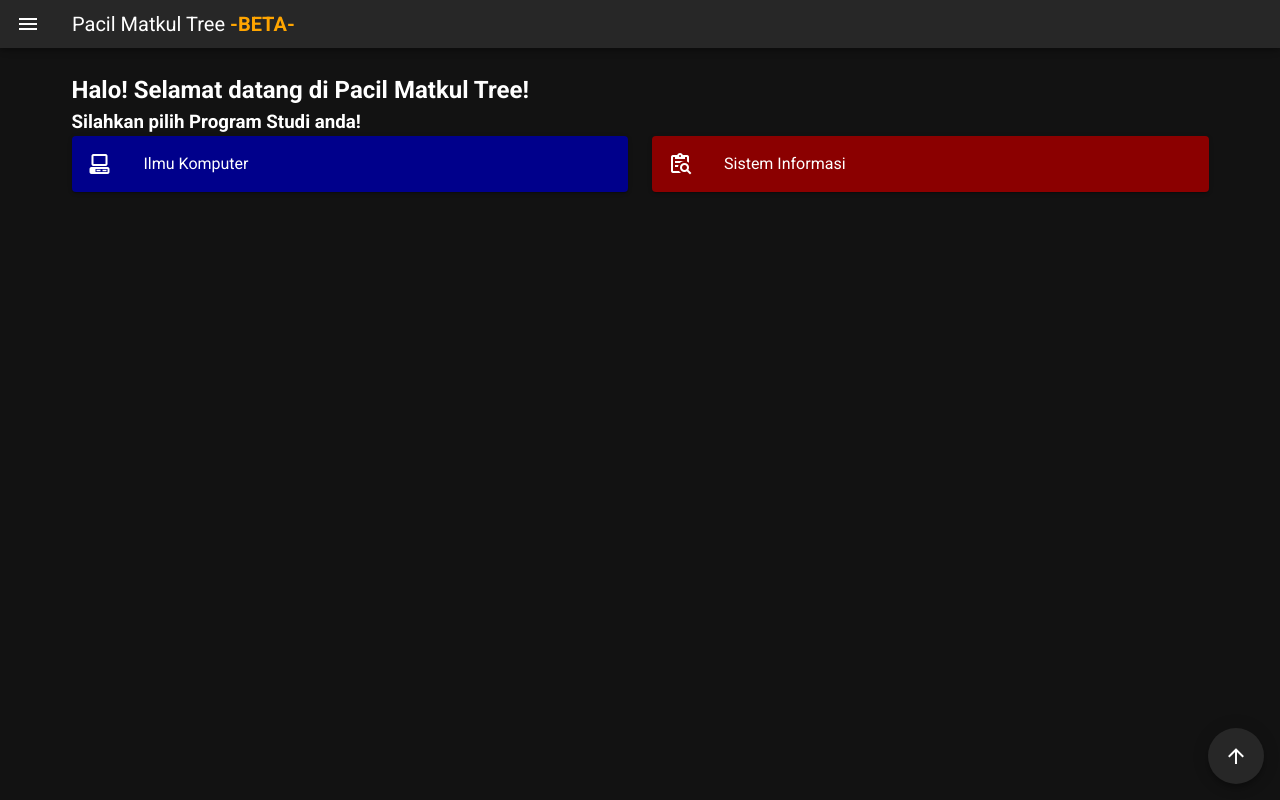
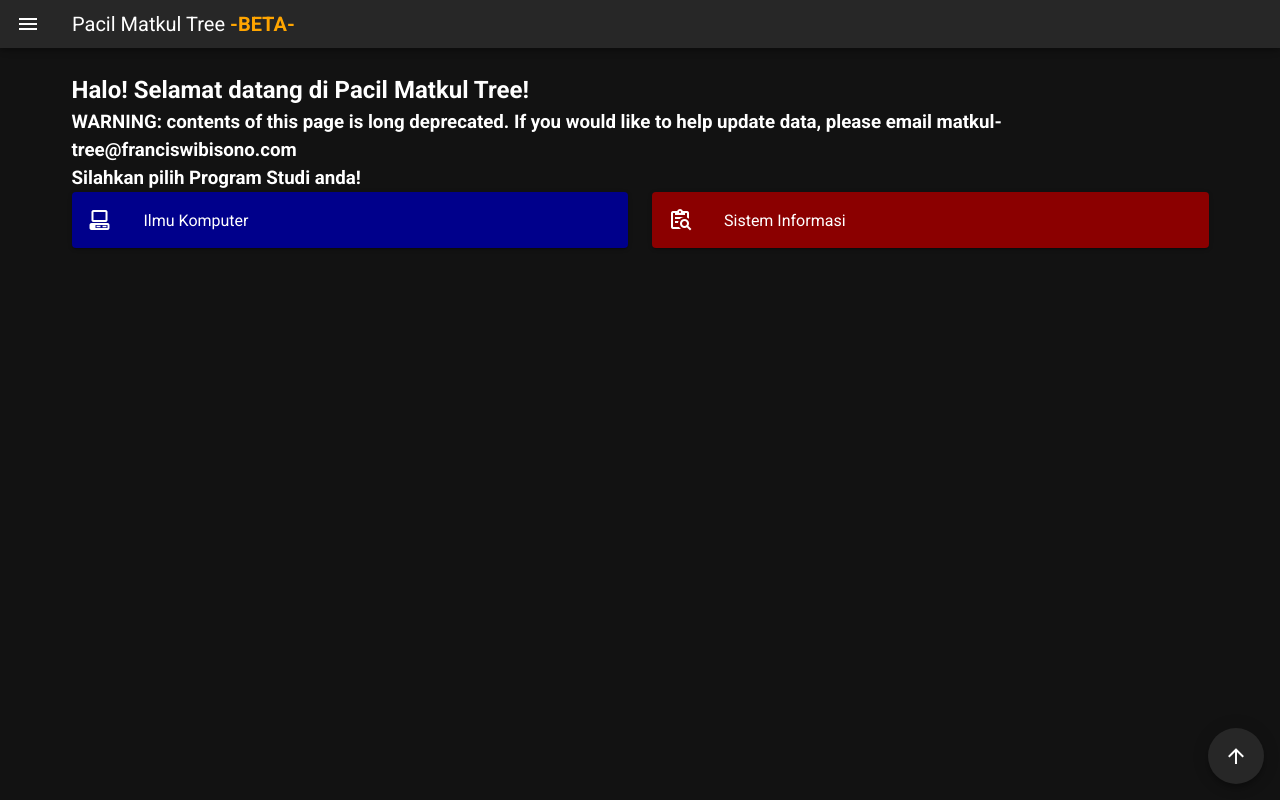
Before and after one commit to fwibisono87/matkul-tree, a Nuxt app: page / in a window 1280 px wide. Built offline with nearby package versions, Linux system fonts and the light colour scheme.

Commit message:
Update index.vue

```diff
--- a/pages/index.vue
+++ b/pages/index.vue
@@ -1,6 +1,7 @@
 <template>
   <v-container>
     <h2>Halo! Selamat datang di Pacil Matkul Tree!</h2>
+    <h3>WARNING: contents of this page is long deprecated. If you would like to help update data, please email matkul-tree@franciswibisono.com</h3>
     <h3>Silahkan pilih Program Studi anda!</h3>
     <v-row>
       <v-col><v-card color='#00008B'>
```
